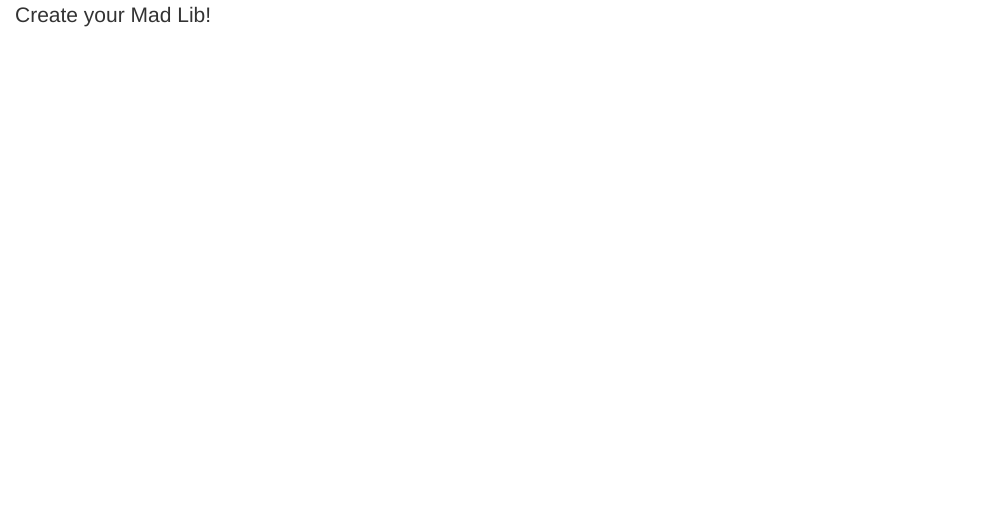
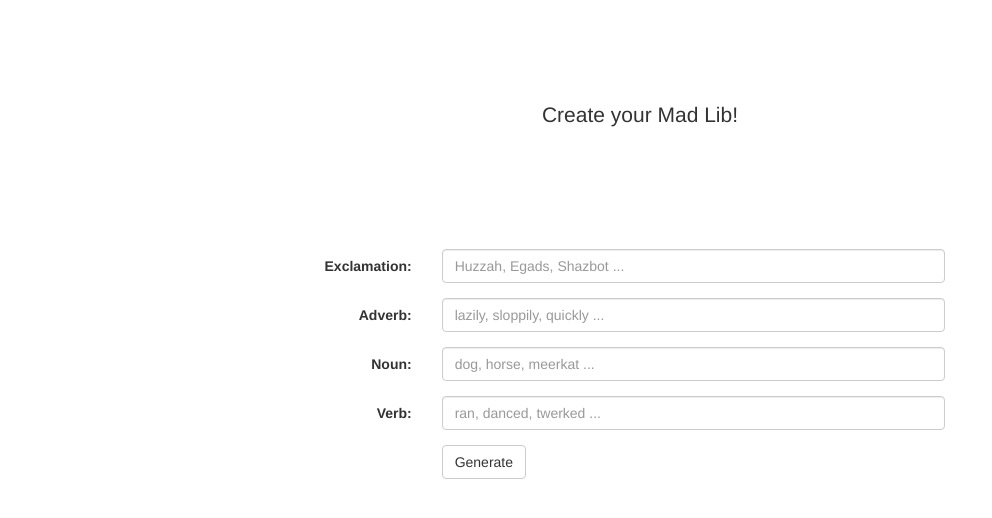
Before and after one commit to johnallswell/MadLibs, a plain HTML site: page index.html in a window 1280 px wide. Shown: the whole page, without its empty margins (0-992 px from the left). Drawn offline with nearby package versions, Linux system fonts and the light colour scheme.

Commit message:
Add new js file

```diff
--- /dev/null
+++ b/css/style.css
@@ -0,0 +1,7 @@
+.top-margin {
+        margin-top: 100px;
+    }
+
+.centered {
+        text-align: center;
+    }
--- a/index.html
+++ b/index.html
@@ -8,9 +8,11 @@
     <!-- Bootstrap Components -->
     <link href="css/bootstrap.GridTypographyFormsButtons.min.css" rel="stylesheet">
 
+     <link href="css/style.css" rel="stylesheet">
+
     <!-- jQuery -->
     <script src="https://ajax.googleapis.com/ajax/libs/jquery/1.11.2/jquery.min.js"></script>
-
+ 	<script type="text/javascript" src="js/script.js"></script>
   </head>
 
   <body>
@@ -20,10 +22,62 @@
         <div class="row">
 
           <div class="col-xs-12">
-            <p id="mad_lib" class="lead">Create your Mad Lib!</p>
+            <p id="mad_lib" class="lead top-margin centered">Create your Mad Lib!</p>
           </div>
 
         </div>
+
+      <!-- Form -->
+        <div class="row">
+
+          <div class="col-xs-12">
+              <div id="mad_lib_form" class="form-horizontal top-margin">
+
+                <!-- Exclamation -->
+                  <div class="form-group">
+                    <label for="exclamation" class="col-sm-4 control-label">Exclamation: </label>
+                    <div class="col-sm-5">
+                      <input type="text" class="form-control" id="exclamation" placeholder="Huzzah, Egads, Shazbot ...">
+                    </div>
+                  </div>
+
+                <!-- Adverb -->
+                  <div class="form-group">
+                    <label for="adverb" class="col-sm-4 control-label">Adverb: </label>
+                    <div class="col-sm-5">
+                      <input type="text" class="form-control" id="adverb" placeholder="lazily, sloppily, quickly ...">
+                    </div>
+                  </div>
+
+                <!-- Noun -->
+                  <div class="form-group">
+                    <label for="noun" class="col-sm-4 control-label">Noun: </label>
+                    <div class="col-sm-5">
+                      <input type="text" class="form-control" id="noun" placeholder="dog, horse, meerkat ...">
+                    </div>
+                  </div>
+
+                <!-- Verb -->
+                  <div class="form-group">
+                    <label for="verb" class="col-sm-4 control-label">Verb: </label>
+                    <div class="col-sm-5">
+                      <input type="text" class="form-control" id="verb" placeholder="ran, danced, twerked ...">
+                    </div>
+                  </div>
+
+                <!-- Submit -->
+                  <div class="form-group">
+                    <div class="col-sm-offset-4 col-sm-4">
+                      <!--Debug type="submit" -->
+                      <button id="submit-btn" class="btn btn-default">Generate</button>
+                    </div>
+                  </div>
+
+              </div>
+          </div>
+
+        </div>
+      <!-- End Form -->
 
     </div>
   </body>
--- /dev/null
+++ b/js/script.js
@@ -0,0 +1,9 @@
+$(document).ready(function(){
+  $("#submit-btn").click(function(){
+
+    console.log("Hello, World!!");
+
+  });
+
+
+});
```
